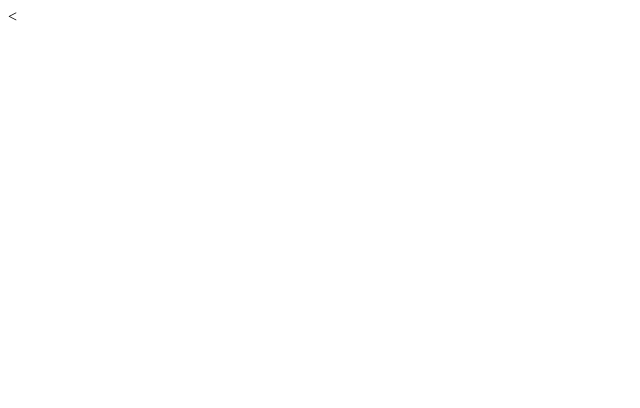
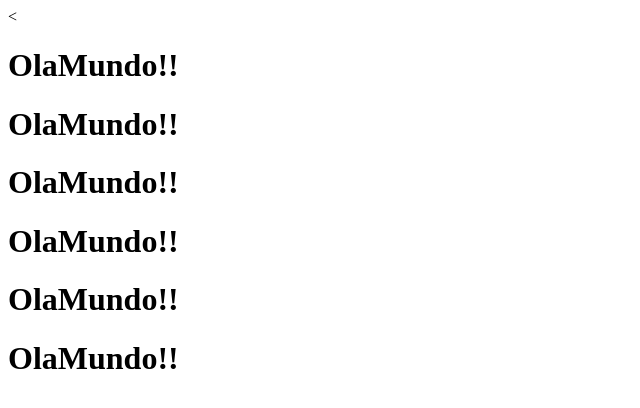
Before and after one commit to KaioCumpian/exemplo.git-, a plain HTML site: page index.html in a window 1280 px wide. Shown: the whole page, without its empty margins (0-640 px from the left). Drawn offline with Linux system fonts and the light colour scheme.

Commit message:
Body criado + Titulos de h1 a h6

```diff
--- a/index.html
+++ b/index.html
@@ -4,4 +4,20 @@
 
 <html lang="pt-bt">
 
+	<head>
+		<meta charset="UTF-8">
+		<meta name-="viewport" content="width+device-width,initital-=2.0">
+		<title>Exemplo de HTML</title>
+	</head>
+
+	<body>
+
+	<h1>OlaMundo!!</h1>
+	<h1>OlaMundo!!</h2>
+	<h1>OlaMundo!!</h3>
+	<h1>OlaMundo!!</h4>
+	<h1>OlaMundo!!</h5>
+	<h1>OlaMundo!!</h6>
+
+	</body>
 </html>
```
